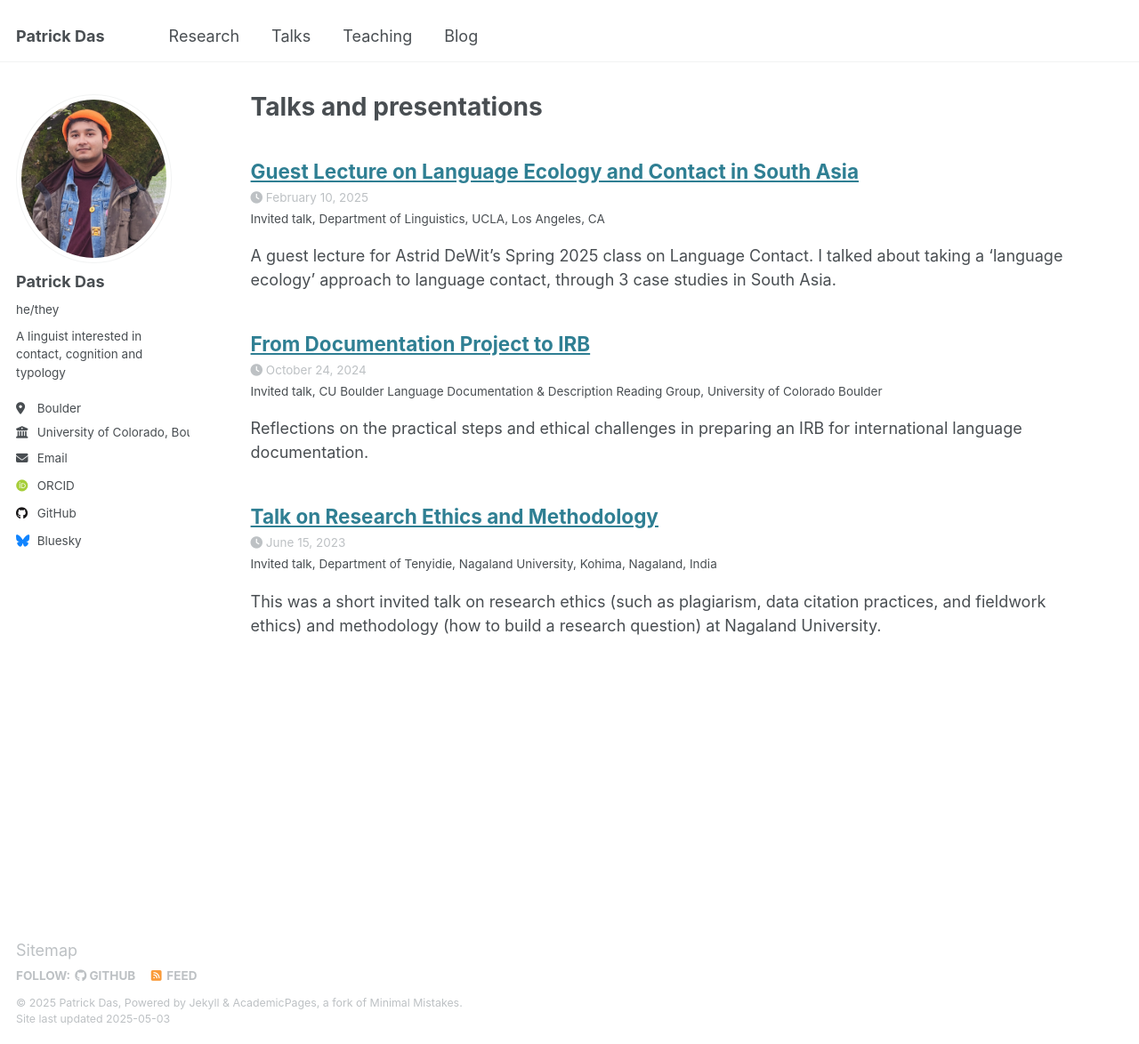
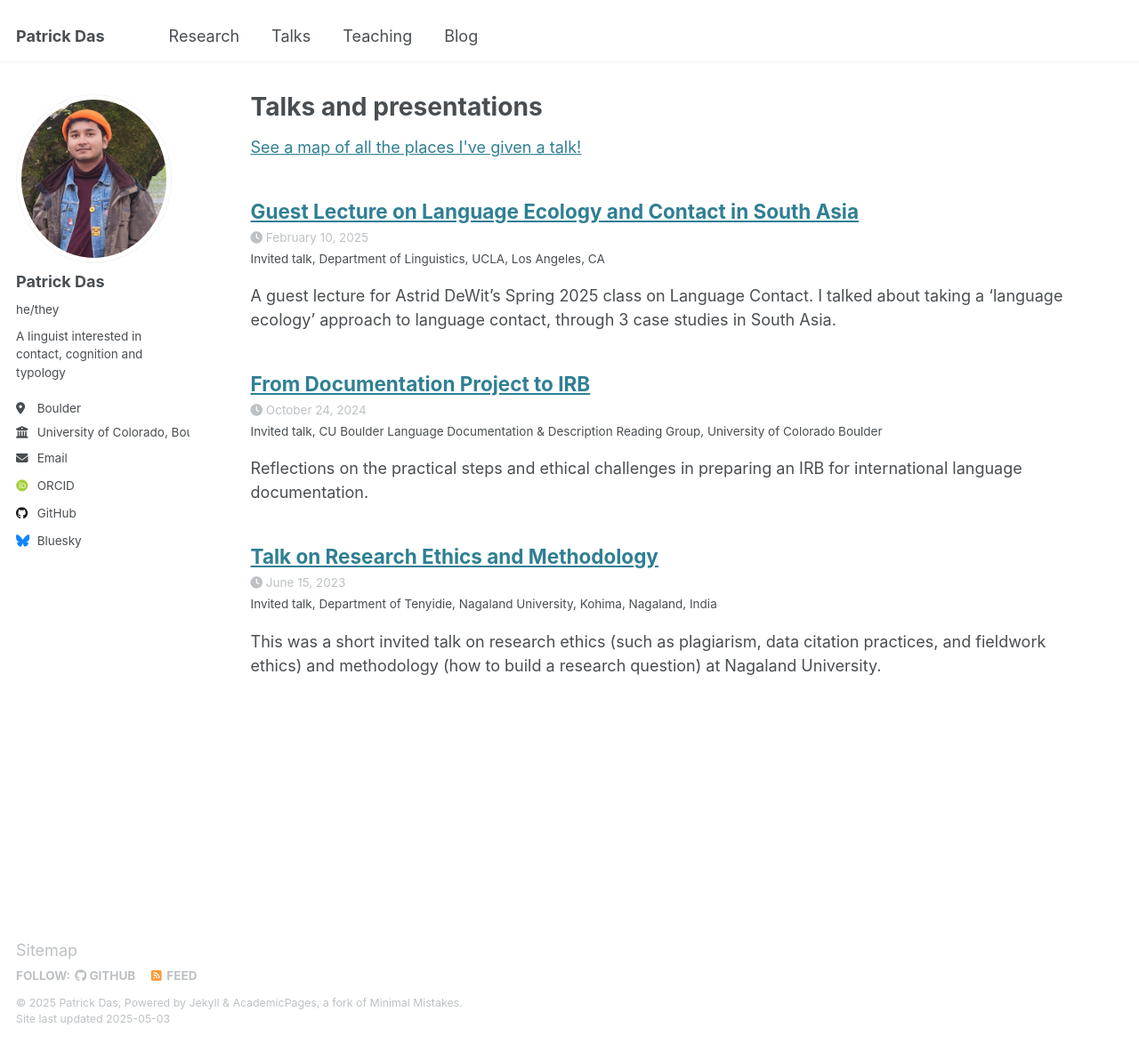
Before and after one commit to patrickdas/patrickdas.github.io, a Jekyll site: the page built from _pages/talks.html, in a window 1280 px wide and 1174 px high. Shown: the whole window at 89% size. Built offline with Jekyll 4.4.1, drawn with Linux system fonts in a browser that asks for light colours; some web fonts are replaced.

Commit message:
Update talks.html

```diff
--- a/_pages/talks.html
+++ b/_pages/talks.html
@@ -5,11 +5,9 @@ permalink: /talks/
 author_profile: true
 ---
 
-{% if site.talkmap_link == true %}
 
 <p style="text-decoration:underline;"><a href="/talkmap.html">See a map of all the places I've given a talk!</a></p>
 
-{% endif %}
 
 {% for post in site.talks reversed %}
   {% include archive-single-talk.html %}
```
